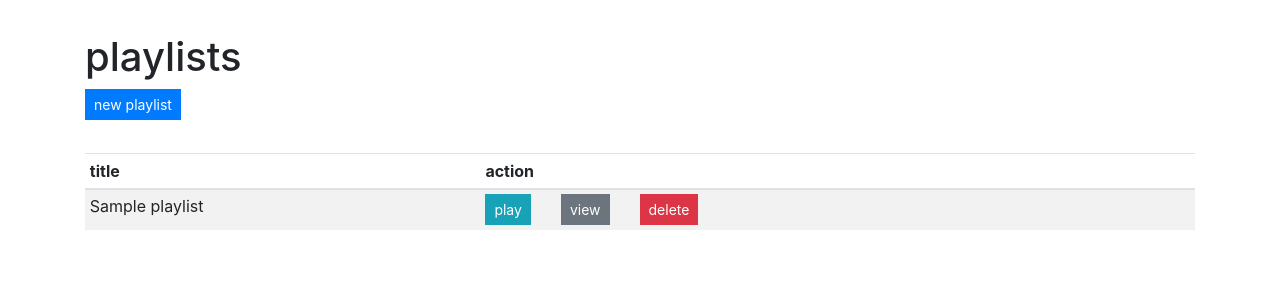
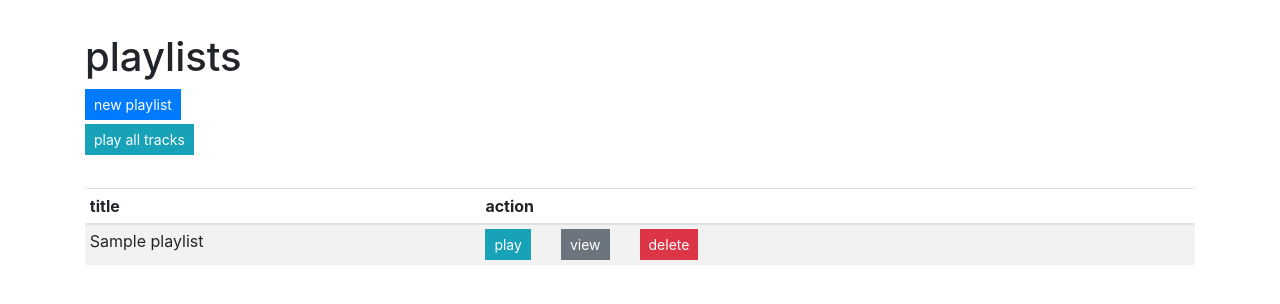
Before and after one commit to spashii/music-server, a Flask app: page /playlist in a window 1280 px wide. Shown: the part 56-360 px from the top of the page. Run offline with Flask 2, Linux system fonts and the light colour scheme; tables that the repository leaves empty hold one stand-in row (values such as "Sample post"); some libraries are stand-ins or nearby versions.

Commit message:
added play all

```diff
--- a/app/routes.py
+++ b/app/routes.py
@@ -84,6 +84,12 @@ def playlist(id):
     playlist = Playlist.query.get_or_404(id)
     return render_template('playlist.html', playlist=playlist)
 
+@app.route('/playlist/play_all')
+def playlist_play_all():
+    playlist = Playlist.all()
+    print(playlist)
+    return render_template('playlist_play.html', playlist=playlist)
+
 @app.route('/playlist/play/<int:id>')
 def playlist_play(id):
     playlist = Playlist.query.get_or_404(id)
--- a/app/templates/playlist_all.html
+++ b/app/templates/playlist_all.html
@@ -7,6 +7,15 @@
 <div class="row">
     <div class="col">
         <a class="btn btn-primary btn-sm" href={{ url_for('playlist_new') }}>new playlist</a>
+    </div>
+</div>
+<div class="row mt-1">
+    <div class="col">
+        <a href="{{ url_for('playlist_play_all') }}" target="_blank">
+            <button type="submit" class="btn btn-info btn-sm">
+                play all tracks
+            </button>
+        <a>
     </div>
 </div>
 
--- a/requirements.txt
+++ b/requirements.txt
@@ -8,11 +8,9 @@ Flask==1.1.2
 Flask-Migrate==2.5.3
 Flask-SQLAlchemy==2.4.2
 Flask-WTF==0.14.3
-html5-parser==0.4.9
 idna==2.9
 itsdangerous==1.1.0
 Jinja2==2.11.2
-lxml==4.5.1
 Mako==1.1.2
 MarkupSafe==1.1.1
 python-dateutil==2.8.1
```
Also changed, not shown: app/models.py (+8 -0 lines), app/templates/library.html (+9 -0 lines).
